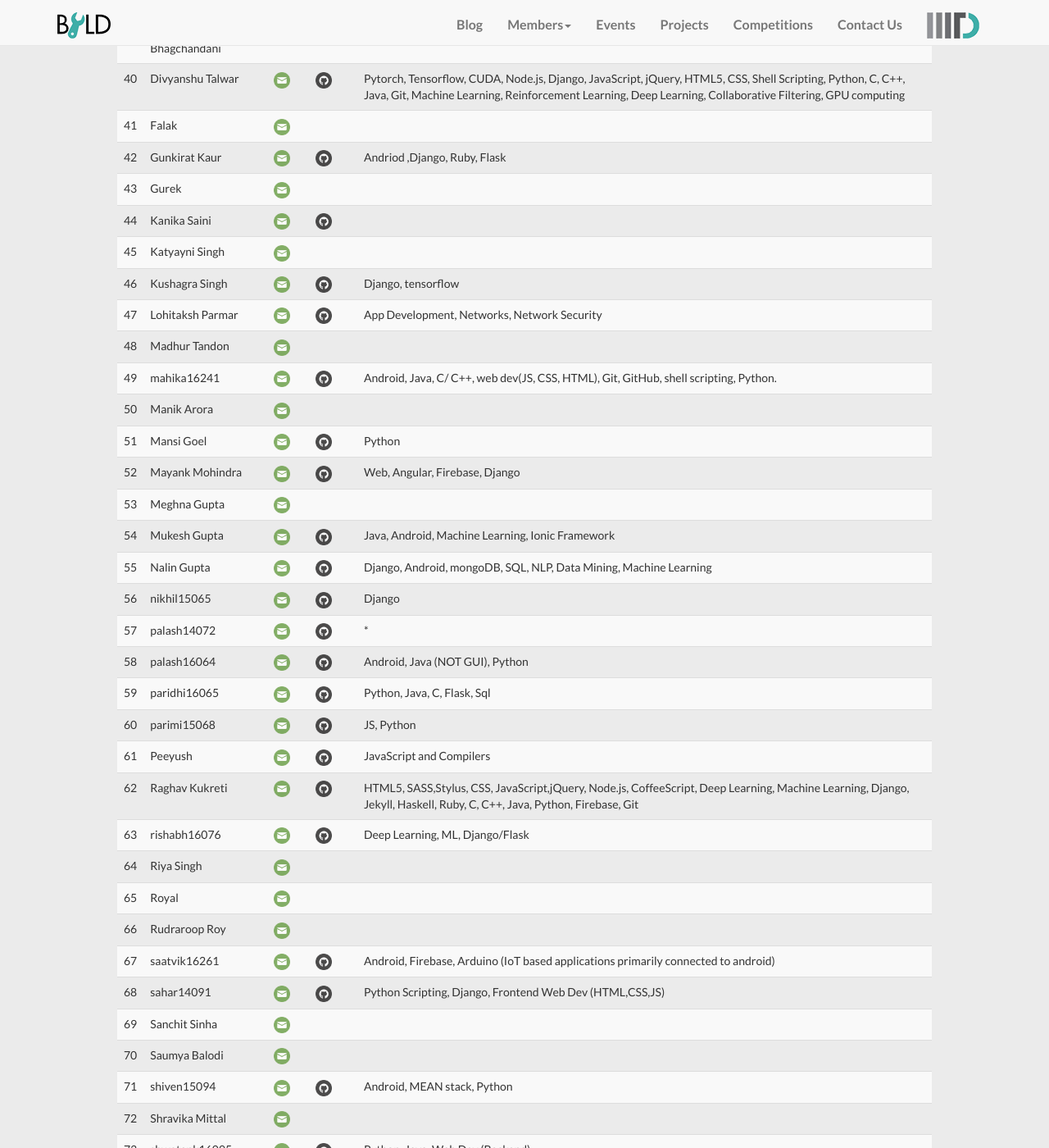
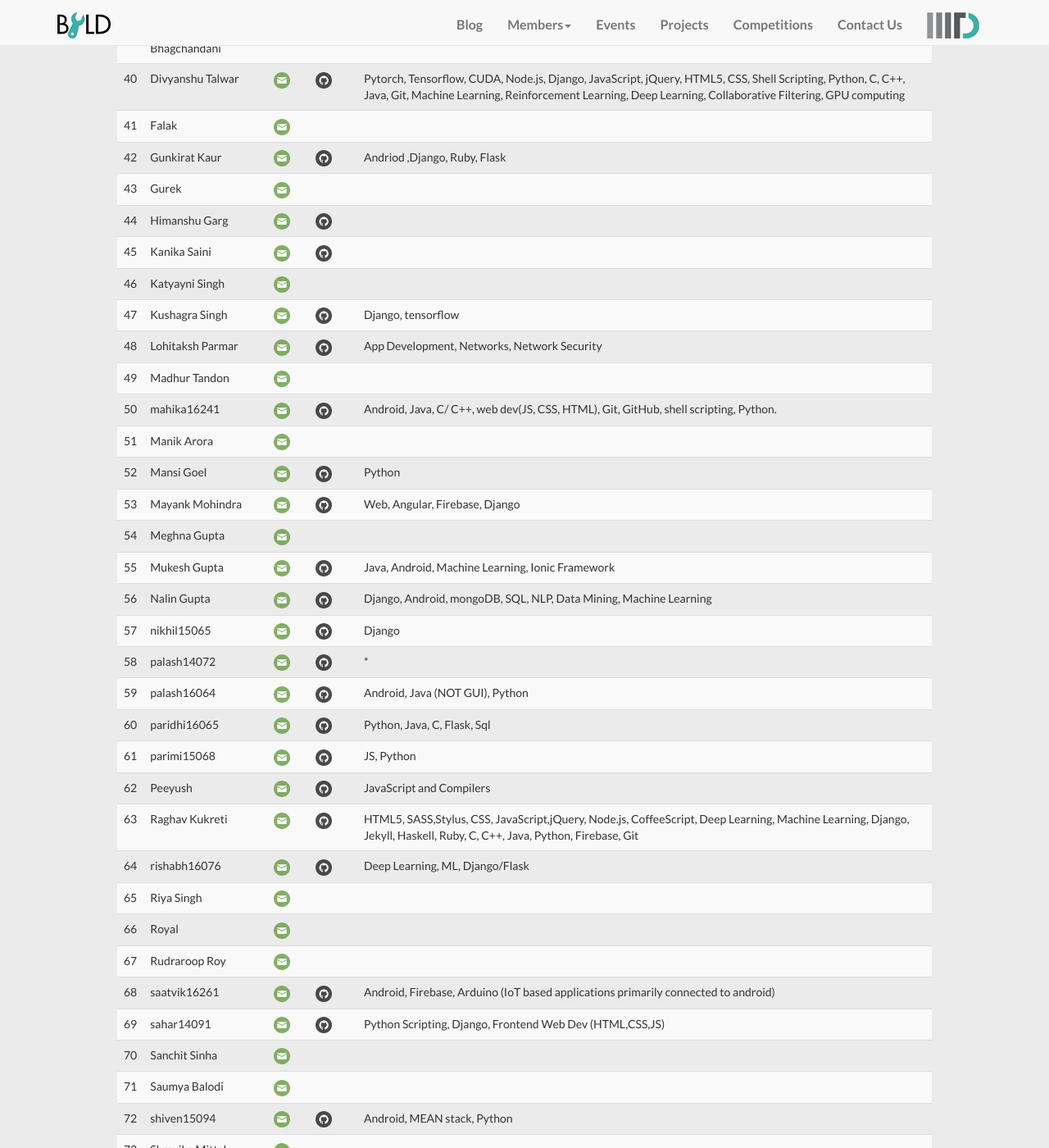
Before and after one commit to IIIT-Delhi/byld-website, a Jekyll site: the page built from site/members.md, in a window 1280 px wide and 1400 px high, scrolled down 2044 px. Shown: the whole window at 82% size. Built offline with Jekyll 4.4.1, drawn with Linux system fonts in a browser that asks for light colours; nearby versions of some CDN libraries; some of the changed text lies outside the part shown.

Commit message:
members.md: Added new member <Himanshu Garg>

```diff
--- a/site/members.md
+++ b/site/members.md
@@ -268,6 +268,11 @@ members:
 - email: gurek15033
   name: Gurek
 
+- email: himanshu18337
+  name: Himanshu Garg
+  github: Himanshu-Garg
+  skils: Python, Javascript, C++
+
 - email: kanika16047
   name: Kanika Saini
   github: kanikasaini
```
